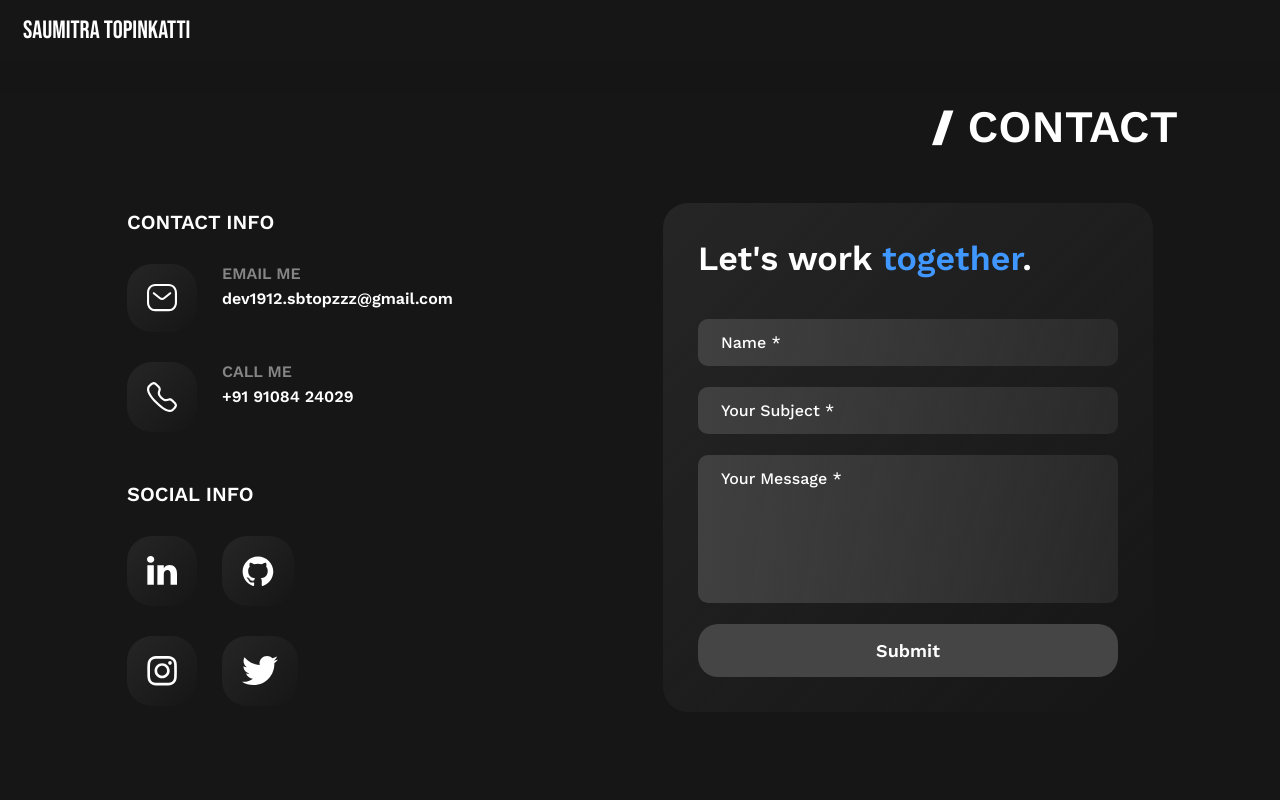
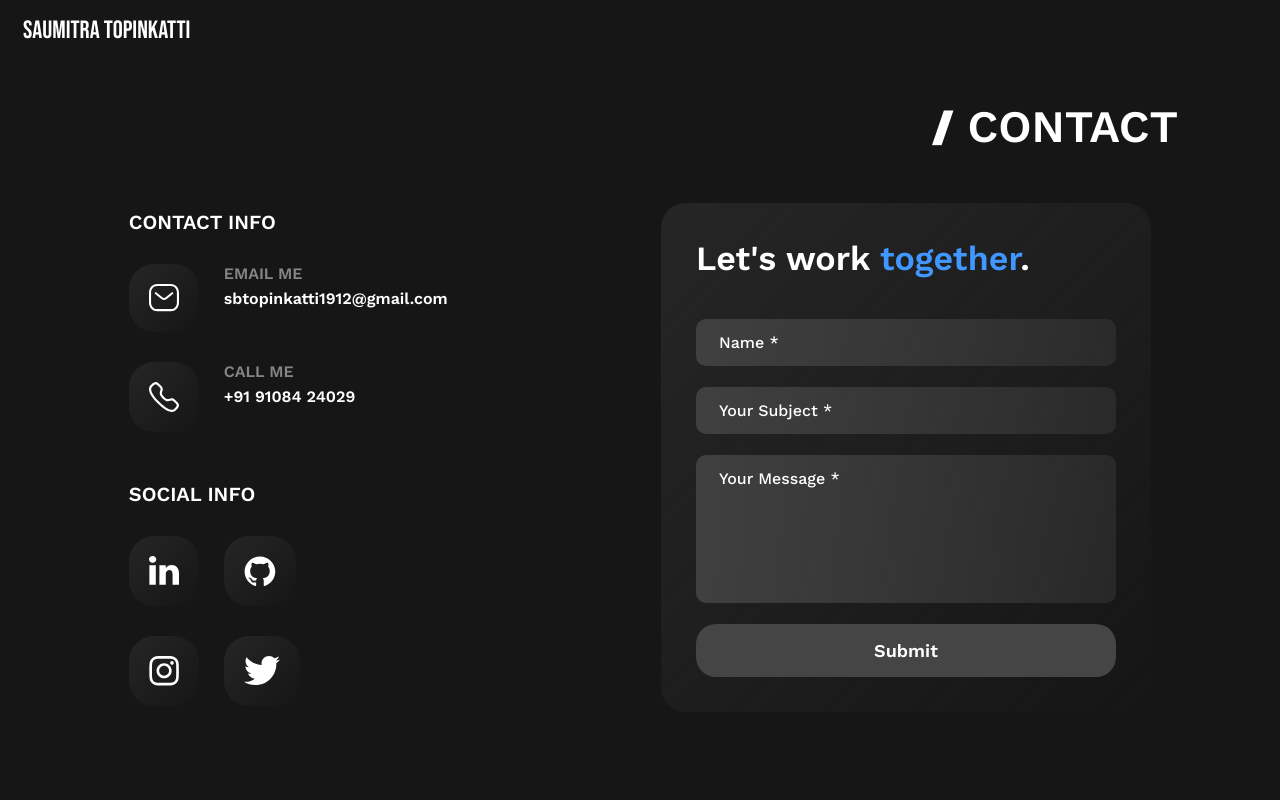
Before and after one commit to SBTopZZZ-LG/react-portfolio, a React (Create React App) app: page /contact in a window 1280 px wide. Shown: the top 800 px of the page. Built offline with nearby package versions, Linux system fonts and the light colour scheme; some icons are missing.

Commit message:
refactor: extract contact page details to separate dataset file

```diff
--- /dev/null
+++ b/src/Assets/Datasets/contactPage.json
@@ -0,0 +1,13 @@
+{
+  "contact_email": "sbtopinkatti1912@gmail.com",
+  "contact_phone": {
+    "cc": "91",
+    "phone_no": "91084 24029"
+  },
+  "socials": {
+    "linkedin": "https://www.linkedin.com/in/saumitra-topinkatti-45a577208",
+    "github": "https://github.com/SBTopZZZ-LG",
+    "instagram": "https://www.instagram.com/not_professor_oof",
+    "twitter": "https://twitter.com/sbtopzzz"
+  }
+}
--- a/src/Pages/ContactPageComponents/FormCard.jsx
+++ b/src/Pages/ContactPageComponents/FormCard.jsx
@@ -1,6 +1,8 @@
 import React, { useState } from "react";
 
 import Card from "../../Components/Card";
+
+import ContactPageDataset from "../../Assets/Datasets/contactPage.json";
 
 import "./FormCard.css";
 
@@ -10,7 +12,7 @@ const FormCard = ({ style = {} }) => {
 	const [message, setMessage] = useState("");
 
 	function onSubmit() {
-		window.open(`mailto:dev1912.sbtopzzz@gmail.com?subject=${encodeURIComponent(subject)}&body=${encodeURIComponent(`Hi, I am ${name}.\n\n${message}`)}`);
+		window.open(`mailto:${ContactPageDataset.contact_email}?subject=${encodeURIComponent(subject)}&body=${encodeURIComponent(`Hi, I am ${name}.\n\n${message}`)}`);
 	}
 
 	return (
--- a/src/Pages/ContactPageComponents/InfoSection.jsx
+++ b/src/Pages/ContactPageComponents/InfoSection.jsx
@@ -8,6 +8,8 @@ import LinkedIn from "../../Assets/Images/LinkedIn-white.svg";
 import GitHub from "../../Assets/Images/GitHub.svg";
 import Instagram from "../../Assets/Images/Instagram.svg";
 import Twitter from "../../Assets/Images/Twitter-white.svg";
+
+import ContactPageDataset from "../../Assets/Datasets/contactPage.json";
 
 const InfoSection = () => {
 	return (
@@ -55,7 +57,7 @@ const InfoSection = () => {
 						}}>EMAIL ME</span>
 
 						<a
-							href="mailto:dev1912.sbtopzzz@gmail.com"
+							href={`mailto:${ContactPageDataset.contact_email}`}
 							target="_blank"
 							rel="noreferrer"
 							style={{
@@ -66,7 +68,7 @@ const InfoSection = () => {
 							<span style={{
 								fontSize: "16px",
 								fontWeight: "600",
-							}}>dev1912.sbtopzzz@gmail.com</span>
+							}}>{ContactPageDataset.contact_email}</span>
 						</a>
 					</div>
 				</div>
@@ -99,7 +101,7 @@ const InfoSection = () => {
 						}}>CALL ME</span>
 
 						<a
-							href="https://wa.me/919108424029"
+							href={`https://wa.me/${ContactPageDataset.contact_phone.cc}${ContactPageDataset.contact_phone.phone_no.split(/\s/).join("")}`}
 							target="_blank"
 							rel="noreferrer"
 							style={{
@@ -110,7 +112,7 @@ const InfoSection = () => {
 							<span style={{
 								fontSize: "16px",
 								fontWeight: "600",
-							}}>+91 91084 24029</span>
+							}}>+{ContactPageDataset.contact_phone.cc} {ContactPageDataset.contact_phone.phone_no}</span>
 						</a>
 					</div>
 				</div>
@@ -131,7 +133,7 @@ const InfoSection = () => {
 					gap: "25px",
 				}}>
 					<a
-						href="https://www.linkedin.com/in/saumitra-topinkatti-45a577208"
+						href={ContactPageDataset.socials.linkedin}
 						target="_blank"
 						rel="noreferrer"
 					>
@@ -149,7 +151,7 @@ const InfoSection = () => {
 					</a>
 
 					<a
-						href="https://github.com/SBTopZZZ-LG"
+						href={ContactPageDataset.socials.github}
 						target="_blank"
 						rel="noreferrer"
 					>
@@ -172,7 +174,7 @@ const InfoSection = () => {
 					gap: "25px",
 				}}>
 					<a
-						href="https://www.instagram.com/not_professor_oof"
+						href={ContactPageDataset.socials.instagram}
 						target="_blank"
 						rel="noreferrer"
 					>
@@ -190,7 +192,7 @@ const InfoSection = () => {
 					</a>
 
 					<a
-						href="https://twitter.com/sbtopzzz"
+						href={ContactPageDataset.socials.twitter}
 						target="_blank"
 						rel="noreferrer"
 					>
```
